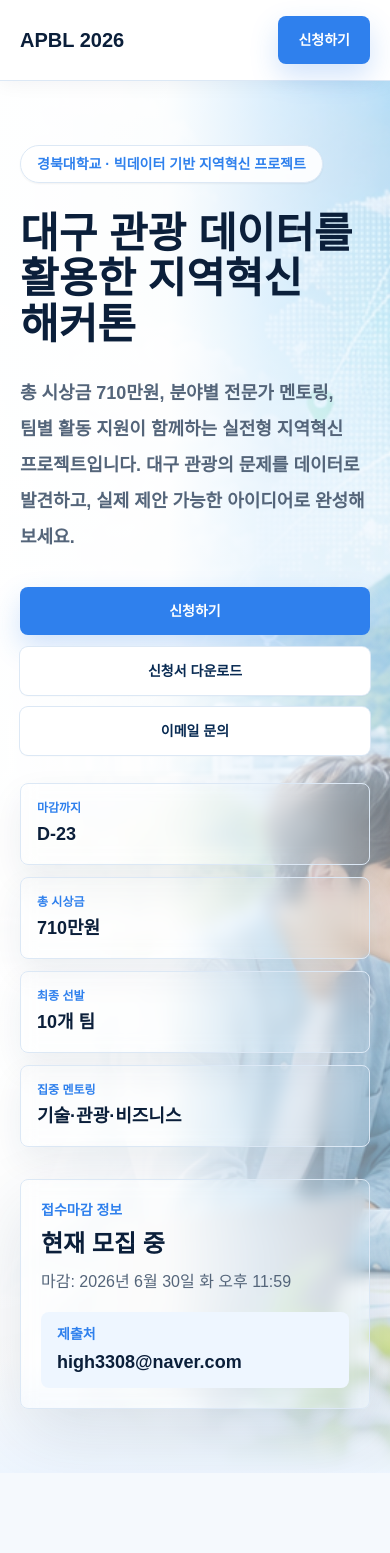
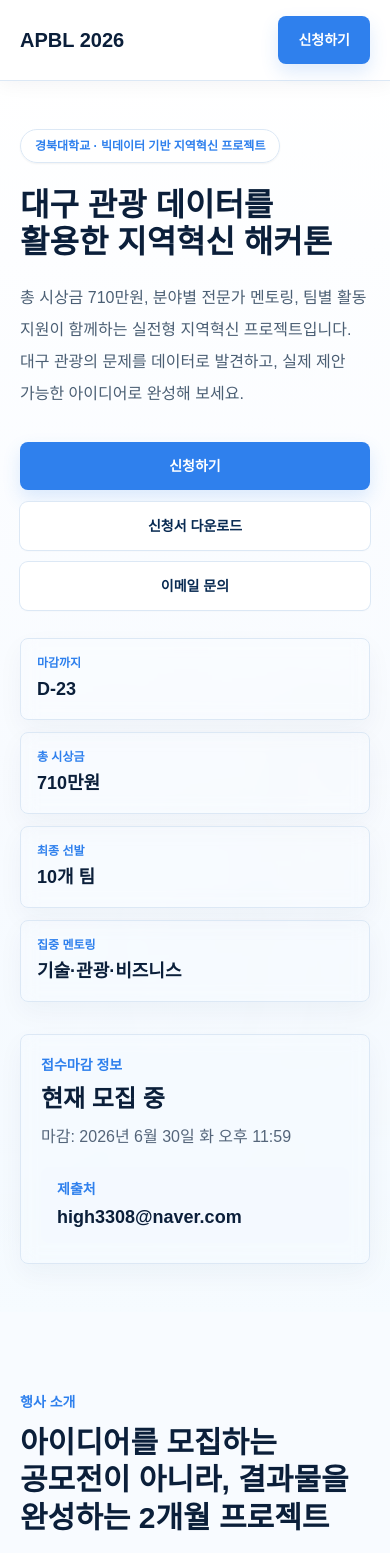
Before and after one commit to socialon7-svg/tour-hackathon-site, a Next.js app: page / in a window 390 px wide. Shown: the top 1553 px of the page. Built offline with nearby package versions, Linux system fonts and the light colour scheme.

Commit message:
Soften mobile visual contrast

```diff
--- a/src/app/globals.css
+++ b/src/app/globals.css
@@ -13,7 +13,7 @@ html {
 
 body {
   margin: 0;
-  background: #f5f9fd;
+  background: #f8fbff;
   color: #0b1f3a;
   font-family:
     Arial,
--- a/src/app/page.tsx
+++ b/src/app/page.tsx
@@ -84,7 +84,7 @@ function ActionLink({
   download?: boolean;
 }) {
   const styles: Record<ButtonVariant, string> = {
-    primary: "bg-sky text-white shadow-button hover:-translate-y-0.5 hover:bg-[#1d6fd6]",
+    primary: "bg-sky text-white shadow-[0_8px_18px_rgba(47,128,237,0.16)] hover:-translate-y-0.5 hover:bg-[#276fd0] sm:shadow-button",
     secondary: "bg-white text-navy ring-1 ring-line shadow-sm hover:-translate-y-0.5 hover:bg-[#f4f9ff]",
     ghost: "bg-white text-ink ring-1 ring-line shadow-sm hover:-translate-y-0.5 hover:ring-sky/35",
   };
@@ -102,7 +102,7 @@ function ActionLink({
 
 function MetricCard({ label, value }: { label: string; value: string }) {
   return (
-    <div className="rounded-lg border border-line bg-white/92 px-4 py-4 text-ink shadow-card backdrop-blur">
+    <div className="rounded-lg border border-line bg-white/98 px-4 py-4 text-ink shadow-card backdrop-blur">
       <p className="text-xs font-extrabold text-sky">{label}</p>
       <p className="mt-1 break-keep text-lg font-black">{value}</p>
     </div>
@@ -205,26 +205,26 @@ export default function Home() {
         </Container>
       </nav>
 
-      <section id="hero" className="relative isolate overflow-hidden bg-[#eef6ff] text-ink">
+      <section id="hero" className="relative isolate overflow-hidden bg-[#f6fbff] text-ink">
         <Image
           src={event.heroImage}
           alt="대구 관광 빅데이터 해커톤을 표현한 대학 행사 이미지"
           fill
           priority
-          className="object-cover object-center opacity-80"
+          className="object-cover object-center opacity-20 sm:opacity-70"
         />
-        <div className="absolute inset-0 bg-[linear-gradient(90deg,rgba(255,255,255,0.98)_0%,rgba(255,255,255,0.94)_43%,rgba(235,246,255,0.76)_68%,rgba(235,246,255,0.3)_100%)]" />
-        <div className="absolute inset-x-0 bottom-0 h-28 bg-gradient-to-t from-[#eef6ff] to-transparent" />
+        <div className="absolute inset-0 bg-[linear-gradient(180deg,rgba(255,255,255,0.99)_0%,rgba(248,251,255,0.98)_56%,rgba(244,250,255,0.97)_100%)] sm:bg-[linear-gradient(90deg,rgba(255,255,255,0.98)_0%,rgba(255,255,255,0.94)_43%,rgba(235,246,255,0.78)_68%,rgba(235,246,255,0.42)_100%)]" />
+        <div className="absolute inset-x-0 bottom-0 h-28 bg-gradient-to-t from-[#f6fbff] to-transparent" />
 
-        <Container className="relative flex min-h-[calc(100vh-76px)] flex-col justify-center py-16 sm:py-20">
+        <Container className="relative flex min-h-[calc(100svh-76px)] flex-col justify-center py-12 sm:min-h-[calc(100vh-76px)] sm:py-20">
           <div className="max-w-4xl">
-            <p className="inline-flex rounded-full border border-line bg-white/90 px-4 py-2 text-sm font-extrabold text-sky shadow-sm backdrop-blur">
+            <p className="inline-flex rounded-full border border-line bg-white/95 px-3.5 py-2 text-xs font-extrabold text-sky shadow-sm backdrop-blur sm:px-4 sm:text-sm">
               {event.organizer} · {event.subtitle}
             </p>
-            <h1 className="mt-7 max-w-[860px] break-keep text-[42px] font-black leading-[1.08] tracking-normal sm:text-6xl lg:text-[76px]">
+            <h1 className="mt-6 max-w-[860px] break-keep text-[32px] font-black leading-[1.17] tracking-normal text-ink sm:mt-7 sm:text-6xl sm:leading-[1.08] lg:text-[76px]">
               대구 관광 데이터를 활용한 지역혁신 해커톤
             </h1>
-            <p className="mt-7 max-w-2xl break-keep text-lg font-semibold leading-9 text-slate sm:text-xl">
+            <p className="mt-5 max-w-2xl break-keep text-base font-medium leading-8 text-[#4b5f74] sm:mt-7 sm:text-xl sm:font-semibold sm:leading-9">
               {event.introduction}
             </p>
             <div className="mt-8 flex flex-col gap-3 sm:flex-row sm:flex-wrap">
@@ -246,14 +246,14 @@ export default function Home() {
 
           <div
             id="deadline"
-            className="mt-8 grid max-w-3xl gap-4 rounded-lg border border-line bg-white/96 p-5 text-ink shadow-soft backdrop-blur sm:grid-cols-[1fr_auto] sm:items-center sm:p-6"
+            className="mt-8 grid max-w-3xl gap-4 rounded-lg border border-line bg-white/98 p-5 text-ink shadow-card backdrop-blur sm:grid-cols-[1fr_auto] sm:items-center sm:p-6 sm:shadow-soft"
           >
             <div>
               <p className="text-sm font-extrabold text-sky">접수마감 정보</p>
               <p className="mt-2 text-2xl font-black">{closed ? "접수마감" : "현재 모집 중"}</p>
               <p className="mt-2 text-base leading-7 text-slate">마감: {deadlineText}</p>
             </div>
-            <div className="rounded-lg bg-[#eef6ff] px-4 py-3 text-left sm:text-right">
+            <div className="rounded-lg bg-[#f4f9ff] px-4 py-3 text-left sm:text-right">
               <p className="text-sm font-extrabold text-sky">제출처</p>
               <p className="mt-1 break-all text-lg font-black text-ink">{event.contactEmail}</p>
             </div>
@@ -310,10 +310,10 @@ export default function Home() {
               ))}
             </ul>
           </div>
-          <div className="rounded-lg bg-navy p-7 text-white shadow-soft">
-            <div className="mb-5 h-1 w-10 rounded-full bg-skySoft" />
-            <p className="text-sm font-extrabold text-skySoft">대회 주제</p>
-            <h2 className="mt-5 break-keep text-3xl font-black leading-[1.35]">{event.theme}</h2>
+          <div className="rounded-lg border border-sky/20 bg-[#f4f9ff] p-7 text-ink shadow-card">
+            <div className="mb-5 h-1 w-10 rounded-full bg-sky" />
+            <p className="text-sm font-extrabold text-sky">대회 주제</p>
+            <h2 className="mt-5 break-keep text-3xl font-black leading-[1.35] text-ink">{event.theme}</h2>
           </div>
           <div className="rounded-lg border border-line bg-white p-6 shadow-card">
             <div className="mb-5 h-1 w-10 rounded-full bg-sky" />
--- a/tailwind.config.ts
+++ b/tailwind.config.ts
@@ -14,13 +14,13 @@ const config: Config = {
         mint: "#2F80ED",
         leaf: "#2A9D8F",
         coral: "#F59E0B",
-        paper: "#F5F9FD",
+        paper: "#F8FBFF",
         line: "#DCE8F5",
       },
       boxShadow: {
-        button: "0 12px 28px rgba(47, 128, 237, 0.22)",
-        card: "0 14px 34px rgba(8, 42, 82, 0.07)",
-        soft: "0 26px 72px rgba(8, 42, 82, 0.12)",
+        button: "0 10px 22px rgba(47, 128, 237, 0.14)",
+        card: "0 10px 26px rgba(8, 42, 82, 0.045)",
+        soft: "0 20px 58px rgba(8, 42, 82, 0.075)",
       },
     },
   },
```
